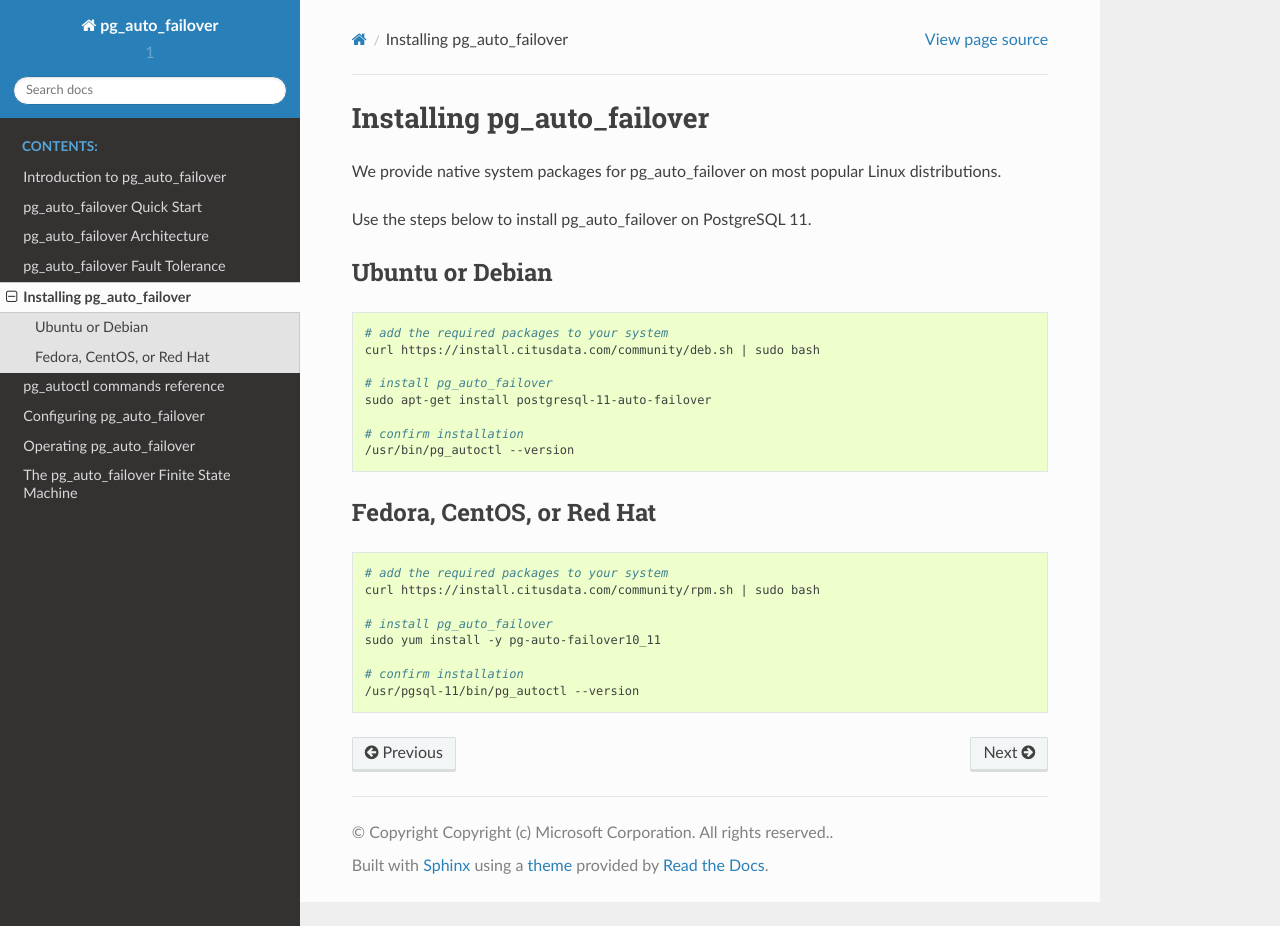
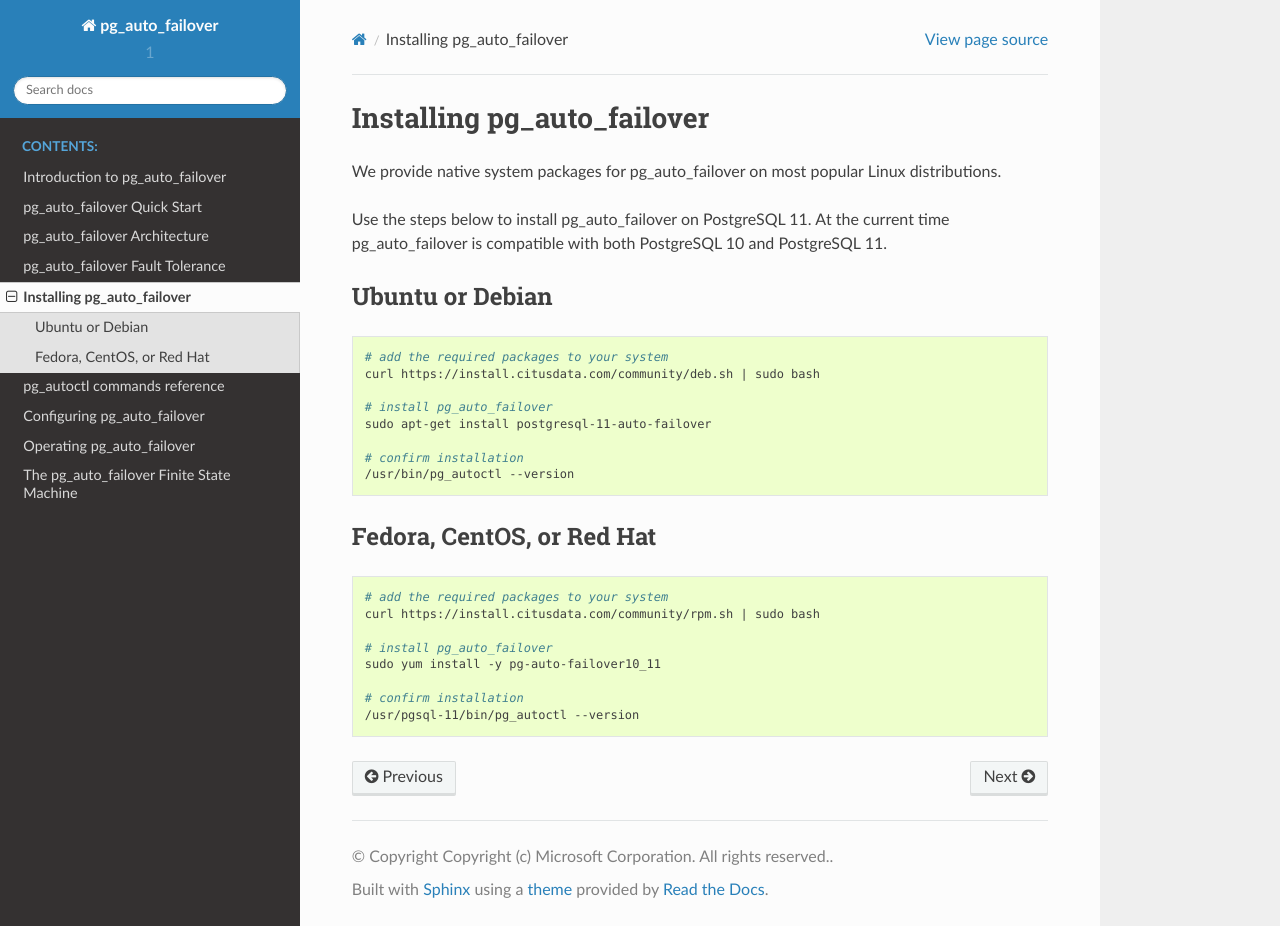
Before and after one commit to hapostgres/pg_auto_failover, a Sphinx documentation site: the page built from docs/install.rst, in a window 1280 px wide and 926 px high. Built offline with Sphinx 7.4.7 and the Read the Docs theme 2.0.0, drawn with Linux system fonts in a browser that asks for light colours.

Commit message:
Improve documentation.
  - Build dependencies should be specified
  - Runtime dependencies too, specify which Postgres versions we support
  - Makes it more obvious that an existing primary Postgres can be used

```diff
--- a/docs/install.rst
+++ b/docs/install.rst
@@ -5,7 +5,9 @@
 
 We provide native system packages for pg_auto_failover on most popular Linux distributions.
 
-Use the steps below to install pg_auto_failover on PostgreSQL 11.
+Use the steps below to install pg_auto_failover on PostgreSQL 11. At the
+current time pg_auto_failover is compatible with both PostgreSQL 10 and
+PostgreSQL 11.
 
 Ubuntu or Debian
 ----------------
```
Also changed, not shown: README.md (+47 -2 lines).
